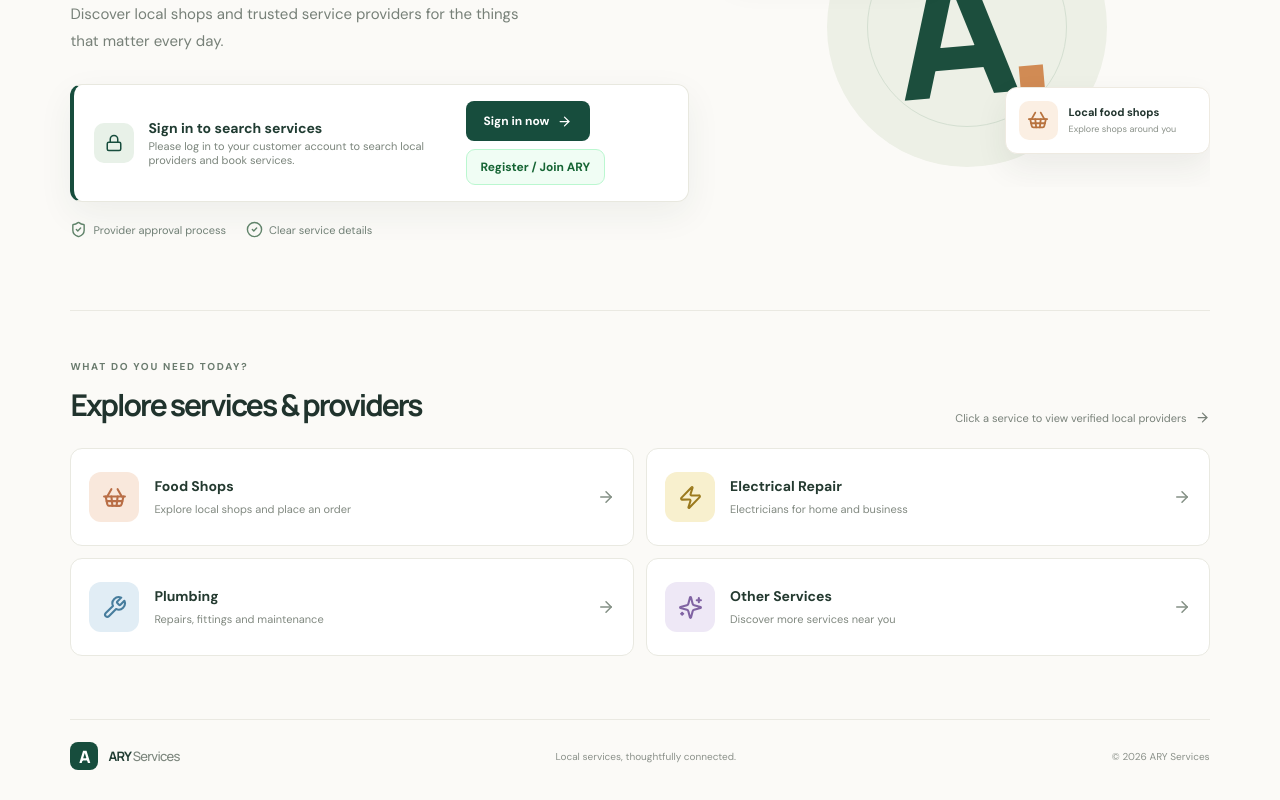
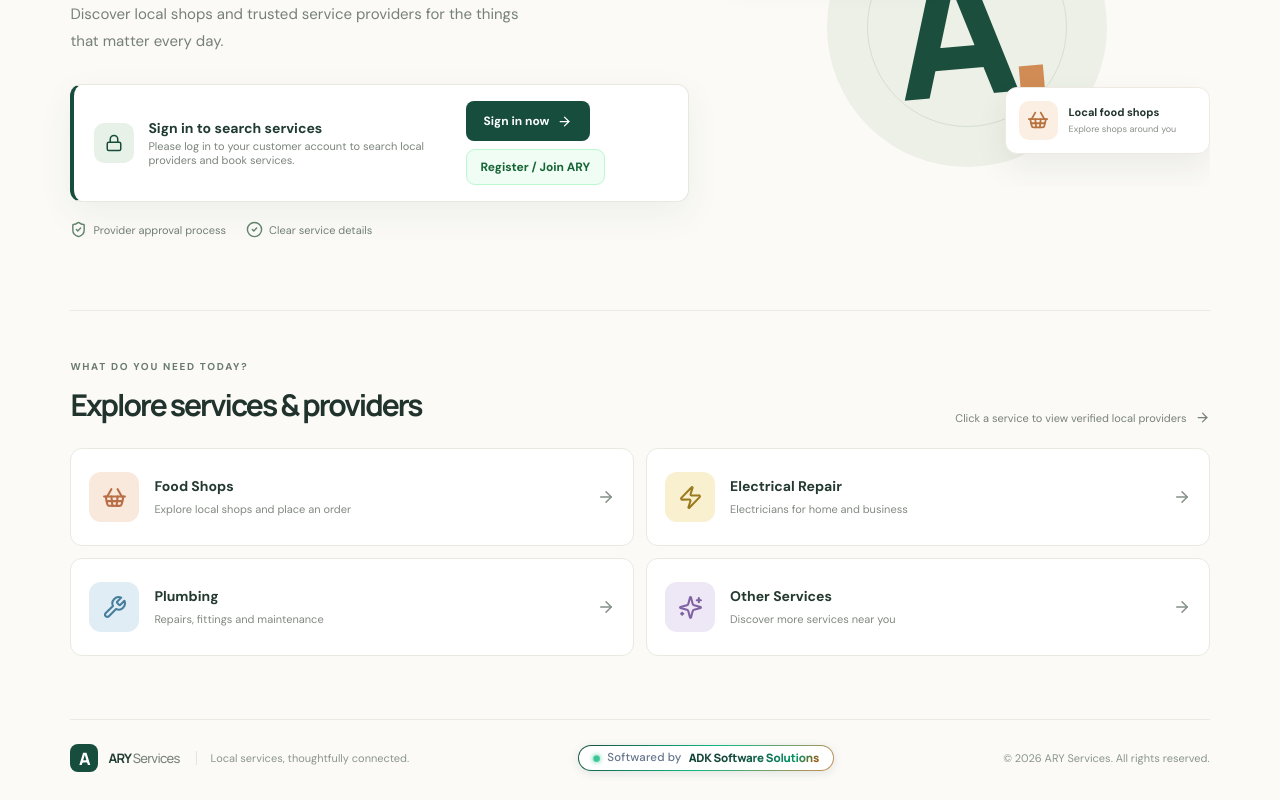
Before and after one commit to adksoftwares/ARY-Services, a React (Vite) app: page / in a window 1280 px wide. Shown: the part 341-1141 px from the top of the page. Built offline with nearby package versions, Linux system fonts and the light colour scheme; no server answers.

Commit message:
feat(footer): add stylish 'Softwared by ADK Software Solutions' badge to footer

```diff
--- a/src/components/common/Footer.jsx
+++ b/src/components/common/Footer.jsx
@@ -2,13 +2,29 @@ import React from 'react';
 
 export default function Footer() {
   return (
-    <footer>
-      <a className="brand footer-brand" href="#">
-        <span className="brand-mark">A</span>
-        <span>ARY <b>Services</b></span>
-      </a>
-      <span>Local services, thoughtfully connected.</span>
-      <span>© {new Date().getFullYear()} ARY Services</span>
+    <footer className="site-footer">
+      <div className="footer-left">
+        <a className="brand footer-brand" href="#" aria-label="ARY Services Home">
+          <span className="brand-mark">A</span>
+          <span>ARY <b>Services</b></span>
+        </a>
+        <span className="footer-tagline">Local services, thoughtfully connected.</span>
+      </div>
+
+      {/* Stylish ADK Software Solutions Signature Badge */}
+      <div className="adk-signature-badge" title="Architected & Developed by ADK Software Solutions">
+        <div className="adk-badge-content">
+          <span className="adk-dot"></span>
+          <span className="adk-prefix">Softwared by</span>
+          <strong className="adk-brand-name">
+            <span className="adk-brand-gradient">ADK Software Solutions</span>
+          </strong>
+        </div>
+      </div>
+
+      <div className="footer-right">
+        <span>© {new Date().getFullYear()} ARY Services. All rights reserved.</span>
+      </div>
     </footer>
   );
 }
--- a/src/styles.css
+++ b/src/styles.css
@@ -653,3 +653,116 @@
     transform: scale(1) translateY(0);
   }
 }
+
+/* Stylish ADK Software Solutions Footer Signature */
+.site-footer {
+  display: flex;
+  align-items: center;
+  justify-content: space-between;
+  gap: 20px;
+  border-top: 1px solid #eae9e2;
+  padding: 24px 0 28px;
+  color: #78857b;
+  font-size: 11px;
+  flex-wrap: wrap;
+}
+
+.footer-left {
+  display: flex;
+  align-items: center;
+  gap: 16px;
+  flex-wrap: wrap;
+}
+
+.footer-tagline {
+  color: #8b968d;
+  font-size: 11px;
+  border-left: 1px solid #e2e6df;
+  padding-left: 14px;
+}
+
+.footer-right {
+  color: #8a968c;
+  font-size: 11px;
+}
+
+.adk-signature-badge {
+  position: relative;
+  display: inline-flex;
+  align-items: center;
+  padding: 1px;
+  border-radius: 9999px;
+  background: linear-gradient(135deg, #174d3d 0%, #10b981 50%, #d18b54 100%);
+  box-shadow: 0 2px 10px rgba(23, 77, 61, 0.12);
+  transition: all 0.25s cubic-bezier(0.16, 1, 0.3, 1);
+  text-decoration: none;
+  user-select: none;
+}
+
+.adk-signature-badge:hover {
+  transform: translateY(-1.5px);
+  box-shadow: 0 6px 18px rgba(16, 185, 129, 0.25);
+}
+
+.adk-badge-content {
+  display: inline-flex;
+  align-items: center;
+  gap: 7px;
+  background: #ffffff;
+  padding: 6px 14px;
+  border-radius: 9999px;
+  font-size: 11.5px;
+  line-height: 1;
+}
+
+.adk-dot {
+  width: 7px;
+  height: 7px;
+  border-radius: 50%;
+  background: #10b981;
+  box-shadow: 0 0 6px #10b981;
+  animation: pulseDot 2s infinite ease-in-out;
+}
+
+@keyframes pulseDot {
+  0%, 100% { opacity: 1; transform: scale(1); }
+  50% { opacity: 0.45; transform: scale(0.8); }
+}
+
+.adk-prefix {
+  color: #64748b;
+  font-weight: 500;
+  letter-spacing: 0.2px;
+}
+
+.adk-brand-name {
+  font-weight: 700;
+  letter-spacing: -0.2px;
+}
+
+.adk-brand-gradient {
+  background: linear-gradient(135deg, #0f4032 0%, #174d3d 40%, #059669 80%, #b45309 100%);
+  -webkit-background-clip: text;
+  -webkit-text-fill-color: transparent;
+  display: inline-block;
+  font-family: 'Manrope', sans-serif;
+  font-weight: 800;
+}
+
+@media (max-width: 820px) {
+  .site-footer {
+    flex-direction: column;
+    align-items: center;
+    text-align: center;
+    gap: 14px;
+    padding: 20px 0 24px;
+  }
+  .footer-left {
+    flex-direction: column;
+    gap: 8px;
+  }
+  .footer-tagline {
+    border-left: 0;
+    padding-left: 0;
+  }
+}
```
Also changed, not shown: 1 other file (tests, documents, lock files or other folders).
